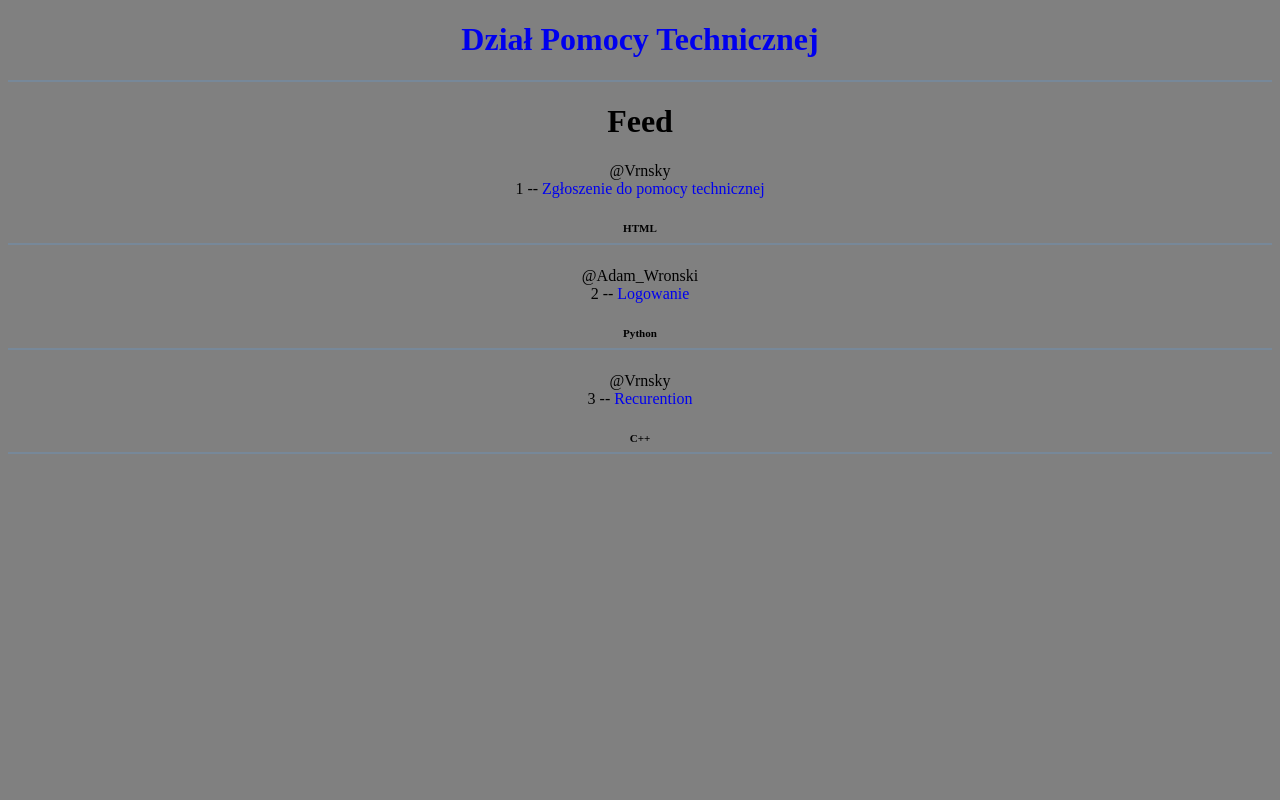
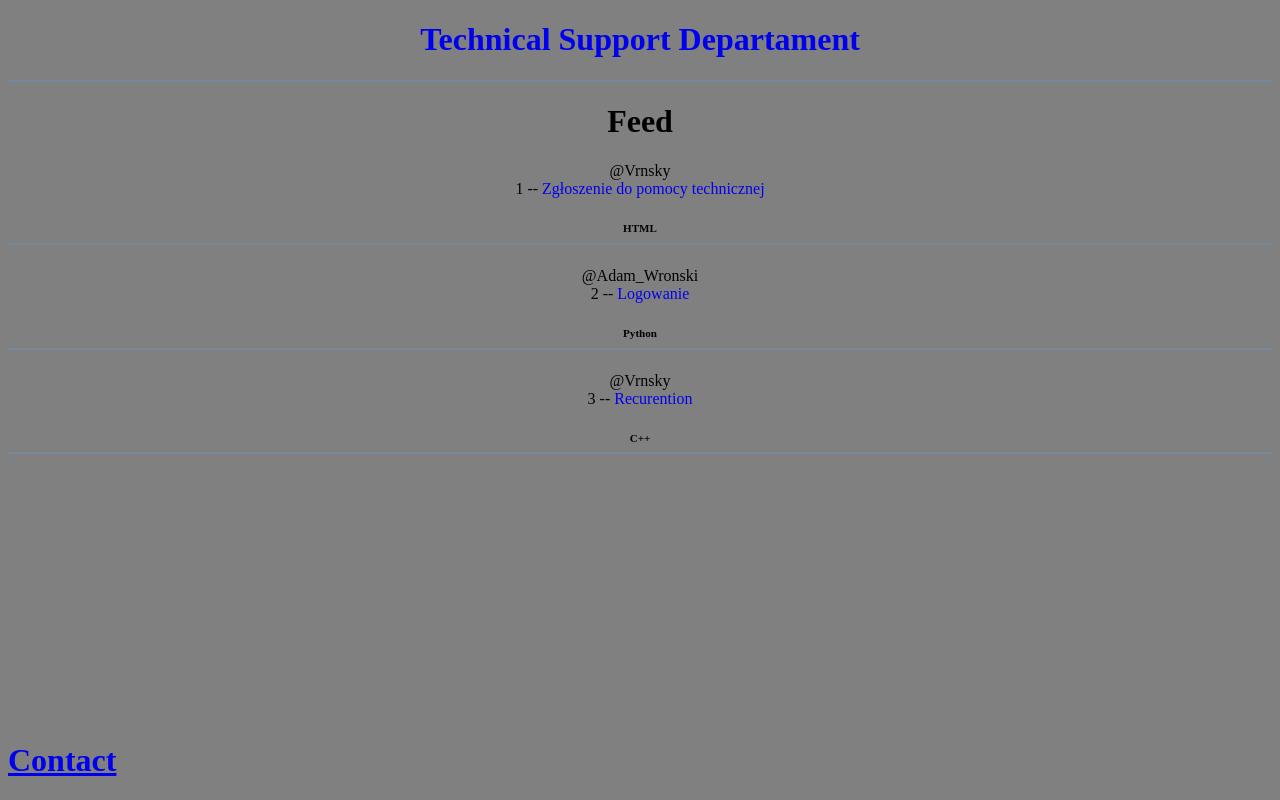
Before and after one commit to wrosky/AM_project, a Django app: page / in a window 1280 px wide. Run offline with Django 4.2, Linux system fonts and the light colour scheme; data comes from the database, SQL or seed files in the repository.

Commit message:
3.1 Commit

```diff
--- a/templates/main.html
+++ b/templates/main.html
@@ -1,9 +1,15 @@
 <!DOCTYPE html>
 <html>
 <head>
+    <style>
+     .sub_div {
+        position: absolute;
+        bottom: 0px;
+    }
+    </style>
     <meta charset='utf-8'>
     <meta http-equiv='X-UA-Compatible' content='IE=edge'>
-    <title>Dział pomocy technicznej</title>
+    <title>Technical Support Departament</title>
     <meta name='viewport' content='width=device-width, initial-scale=1'>
     <!--link rel='stylesheet' type='text/css' media='screen' href='main.css'>
     <script src='main.js'></script-->
@@ -17,5 +23,10 @@
 
     {% endblock content %}
 
+    <div class="sub_div">
+        <div>
+            <center><h1><a href="/contact"> Contact </a></h1></center>
+        </div>
+    </div>
 </body>
 </html>
--- a/templates/navbar.html
+++ b/templates/navbar.html
@@ -1,6 +1,8 @@
 <dev>
+
 <center><a style="text-decoration:none" href="/">
-    <h1><centre> Dział Pomocy Technicznej </centre></h1>
+    <h1> Technical Support Departament </h1>
 </a></center>
+
 </dev>
 <hr style="height:2px;border-width:0;color:lightslategray;background-color:lightslategray">
```
